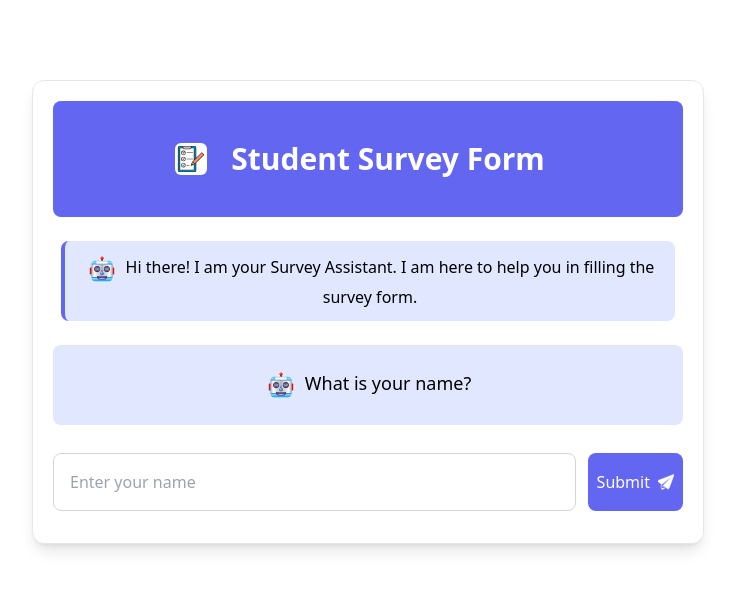
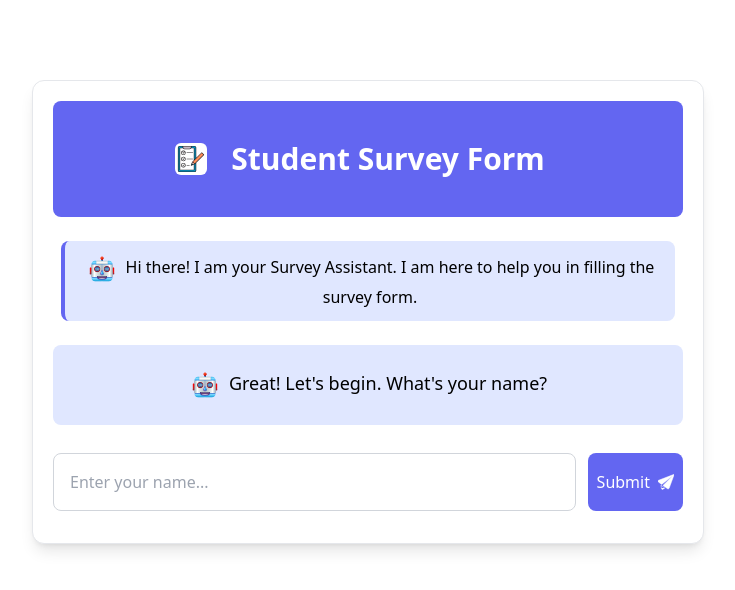
Before and after one commit to Abhinavkulkarni997/SurveyForm, a React (Vite) app: page / in a window 1280 px wide. Shown: the top 590 px of the page, without its empty margins (272-1007 px from the left). Built offline with nearby package versions, Linux system fonts and the light colour scheme.

Commit message:
new featues added

```diff
--- a/src/components/SurveyForm.jsx
+++ b/src/components/SurveyForm.jsx
@@ -13,45 +13,45 @@ const SurveyData=[
   {
     id:2,
     field:'Name',
-    question:"What is your name?",
+    question:"Great! Let's begin. What's your name?",
     type:"text",
-    placeholder:"Enter your name",
+    placeholder:"Enter your name...",
     required:true
   },
   {
     id:3,
     field:'CollegeName',
-    question:"What is Your College Name?",
+    question:"Nice to meet you! What's is College Name?",
     type:"text",
-    placeholder:"Enter your college name",
+    placeholder:"Enter your college name...",
     required:true
   },
     {
     id:4,
     field:'Email',
-    question:"What is your email?",
+    question:"What is your email address?",
     type:"email",
-    placeholder:"Enter your email",
+    placeholder:"Enter your email...",
     required:true
   },
   {
     id:5,
     field:'MobileNumber',
-    question:"What is your phone number?",
+    question:"could  you share your phone number?",
     type:"tel",
-    placeholder:"Enter your phone number",
+    placeholder:"Enter your phone number...",
     required:true
   },{
     id:6,
     field:'Course',
-    question:"Please Select Your Course",
+    question:"Which course are you currently pursuing?",
     type:"select",
     options:["B.Tech","M.Tech","BCA","MCA"],
     required:true
   },{
     id:7,
     field:'DepartmentName',
-    question:'Please Select Your Branch Name/ Department Name',
+    question:'Please Select Your Branch or Department Name?',
     type:"select",
     options:["CSE","ECE","EEE","IT","CSE-AI/ML","CSE-DataScience","CSE-IoT","CSBS","CSIT","CSM","CSH","CS-Graphics","CS-DevOps","CS-CyberSecurity",
       "CS-CloudComputing","CS-BlockChain","ME","Mechanical Engineering (Mechatronics)","Digital Electronics and Communication Engineering",
@@ -61,8 +61,8 @@ const SurveyData=[
   },{
     id:8,
     field:'AreaOfInterest',
-    question:'What is your Area of Interest?',
-    type:"select",
+    question:'What areas interest you the most?(You can select multiple)',
+    type:"multiselect",
     options:["Natural Language Processing","Generative AI","Data Science","Computational Learning Theory","Machine Learning",
       "Artificial Intelligence","Cloud Computing","AI/ML-Cyber Security","Internet of Things (IoT)"],
     required:true
@@ -74,6 +74,11 @@ const SurveyData=[
     placeholder:"Enter your description",
     required:true
   },
+  // {
+  //   id:10,
+  //   question:"Perfect! Thank you for completing the survey. Your responses have been recorded!",
+  //   isComplete:true
+  // }
 ]
 const SurveyForm = () => {
   const [currentQuestionIndex,setCurrentQuestionIndex]=useState(0);
@@ -182,7 +187,7 @@ useEffect(()=>{
        {SurveyData[currentQuestionIndex].question}</h1>
        {SurveyData[currentQuestionIndex].options && (
         <div className='grid grid-cols-1 sm:grid-cols-2 lg:grid-cols-3  gap-2 sm:gap-3 mt-3 '>
-       {SurveyData[currentQuestionIndex].oions.map((option,i) =>{
+       {SurveyData[currentQuestionIndex].options.map((option,i) =>{
          if(SurveyData[currentQuestionIndex].field==="AreaOfInterest"){
           const selectedOptions=formData.AreaOfInterest ||[];
           const isSelected=selectedOptions.includes(option);
@@ -200,16 +205,16 @@ useEffect(()=>{
             setFormData({
               ...formData,
               AreaOfInterest:newSelected,
-              AnalyzedData:'Pending Analysis',
+              // AnalyzedData:'Pending Analysis',
             });
             setErrorMessage("");
             }}
             >{option}</div>
           )
          }return(
-          <button key={i} onClick={()=>{const neptwFormData={
+          <button key={i} onClick={()=>{const newFormData={
             ...formData,
-             AnalyzedData:'Pending Analysis',
+            //  AnalyzedData:'Pending Analysis',
              [SurveyData[currentQuestionIndex].field]:option};
           setFormData(newFormData);
           setMessagesHistory([...messageHistory,
```
